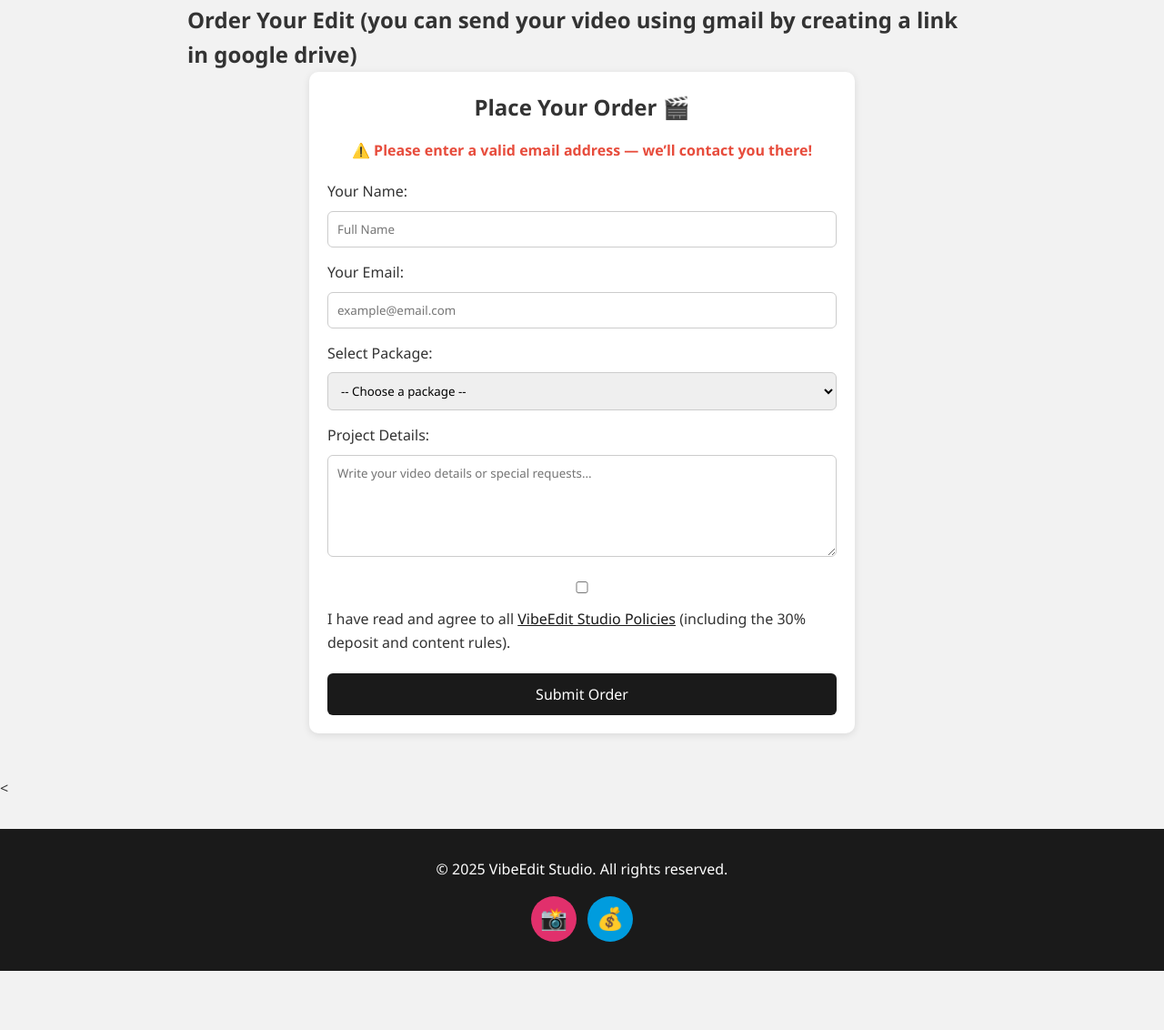
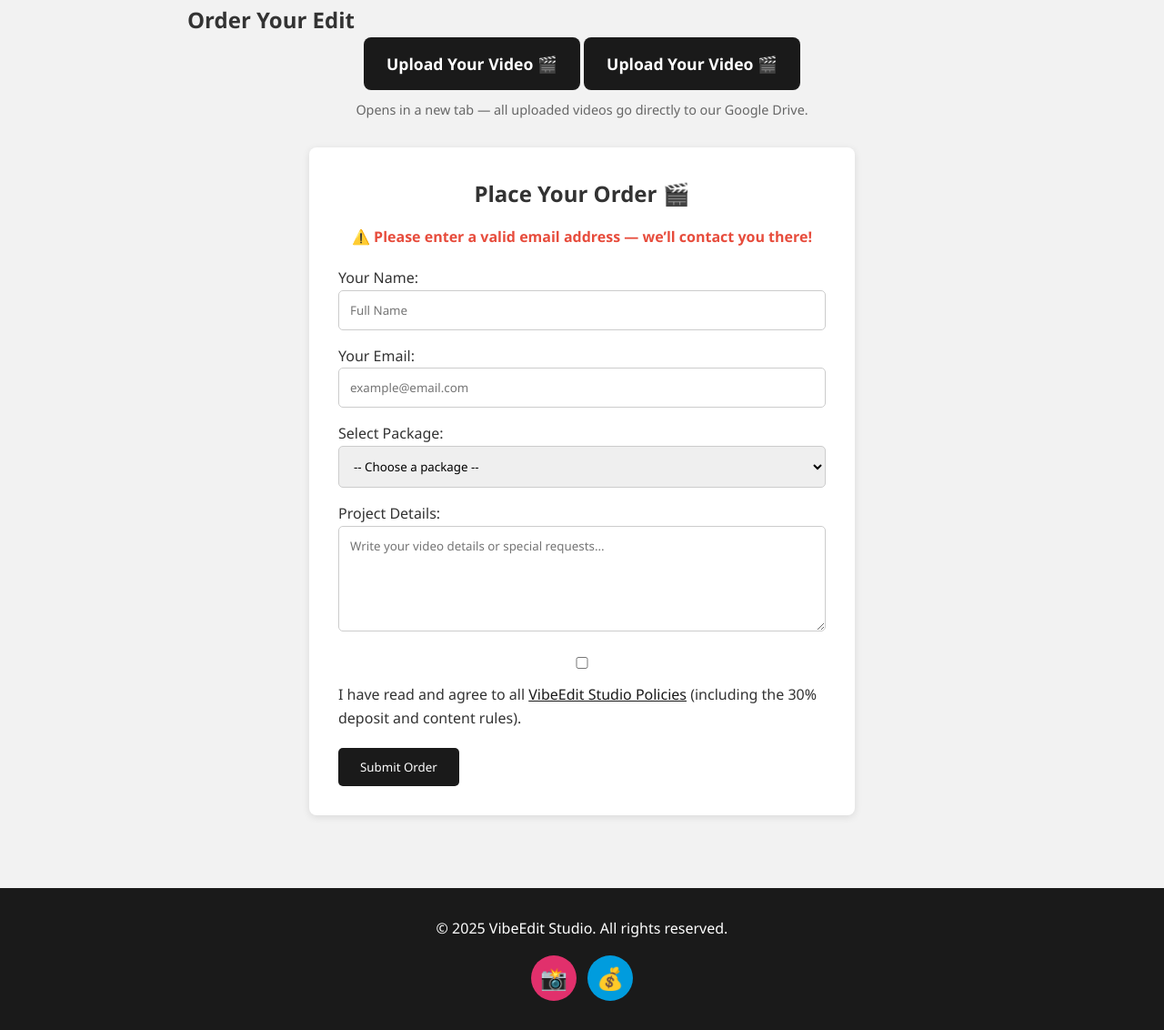
Before and after one commit to aakk3/VibeEditStudio, a plain HTML site: page index.html in a window 1280 px wide. Shown: the part 1476-2608 px from the top of the page at 91% size. Before the commit the page ends 2543 px from the top, so only its background shows below. Drawn offline with Linux system fonts and the light colour scheme.

Commit message:
Update index.html

```diff
--- a/index.html
+++ b/index.html
@@ -31,6 +31,8 @@
     @media (max-width:600px) { header h1, .hero h2 { font-size:1.8rem; } .hero p { font-size:1rem; } }
     .notice-box { background:#fff3cd; border:1px solid #ffeeba; padding:0.7rem; border-radius:5px; margin-bottom:1rem; color:#856404; font-weight:bold; }
     .policy-box { background:#d1ecf1; border:1px solid #bee5eb; padding:0.7rem; border-radius:5px; margin-bottom:1rem; color:#0c5460; font-weight:bold; }
+    .upload-btn { display:inline-block; background:#1a1a1a; color:white; padding:15px 25px; border-radius:8px; font-weight:bold; text-decoration:none; font-size:1.1rem; transition:0.3s; }
+    .upload-btn:hover { background:#333; }
   </style>
 </head>
 <body>
@@ -78,24 +80,37 @@
 </section>
 
 <section class="section" id="order">
-  <h2>Order Your Edit (you can send your video using gmail by creating a link in google drive)</h2>
-  <!-- VibeEdit Studio Order Form -->
-<!-- VibeEdit Studio Order Form -->
-<form action="https://formspree.io/f/meornlqr" method="POST" id="orderForm" style="max-width:600px;margin:auto;background:#fff;padding:20px;border-radius:10px;box-shadow:0 2px 8px rgba(0,0,0,0.1);font-family:'Segoe UI',sans-serif;">
+  <h2>Order Your Edit</h2>
 
+  <!-- Google Drive Upload Button -->
+  <div style="text-align:center; margin-bottom:30px;">
+  <a href="https://docs.google.com/forms/d/e/1FAIpQLSfrS7P4SUlW3zHEIkUhS3KNgLhyALxK_PQplq_ygPSRugKQvg/viewform?pli=1
+" target="_blank" class="upload-btn">
+  Upload Your Video 🎬
+</a>
+ <a href="https://docs.google.com/forms/d/e/1FAIpQLSfrS7P4SUlW3zHEIkUhS3KNgLhyALxK_PQplq_ygPSRugKQvg/viewform?pli=1
+" target="_blank" class="upload-btn">
+  Upload Your Video 🎬
+</a>
+
+    <p style="margin-top:10px; font-size:0.9rem; color:#666;">Opens in a new tab — all uploaded videos go directly to our Google Drive.</p>
+  </div>
+
+  <!-- Existing Formspree Order Form -->
+  <form action="https://formspree.io/f/meornlqr" method="POST" id="orderForm">
     <h2 style="text-align:center;margin-bottom:15px;">Place Your Order 🎬</h2>
     <p style="color:#e74c3c;font-weight:bold;text-align:center;margin-bottom:20px;">
       ⚠️ Please enter a valid email address — we’ll contact you there!
     </p>
 
-  <label style="display:block;margin-bottom:8px;">Your Name:</label>
-  <input type="text" name="name" placeholder="Full Name" required style="width:100%;padding:10px;margin-bottom:15px;border:1px solid #ccc;border-radius:6px;">
+    <label>Your Name:</label>
+    <input type="text" name="name" placeholder="Full Name" required>
 
-  <label style="display:block;margin-bottom:8px;">Your Email:</label>
-  <input type="email" name="email" placeholder="example@email.com" required style="width:100%;padding:10px;margin-bottom:15px;border:1px solid #ccc;border-radius:6px;">
+    <label>Your Email:</label>
+    <input type="email" name="email" placeholder="example@email.com" required>
 
-  <label style="display:block;margin-bottom:8px;">Select Package:</label>
-  <select name="package" required style="width:100%;padding:10px;margin-bottom:15px;border:1px solid #ccc;border-radius:6px;">
+    <label>Select Package:</label>
+    <select name="package" required>
       <option value="">-- Choose a package --</option>
       <option value="Basic">Basic - $2 per video</option>
       <option value="Standard">Standard - $5 per video</option>
@@ -104,23 +119,29 @@
       <option value="Creator Plan">Creator Plan - 10 videos / $99.99</option>
     </select>
 
-  <label style="display:block;margin-bottom:8px;">Project Details:</label>
-  <textarea name="message" rows="5" placeholder="Write your video details or special requests..." required style="width:100%;padding:10px;margin-bottom:15px;border:1px solid #ccc;border-radius:6px;"></textarea>
+    <label>Project Details:</label>
+    <textarea name="message" rows="5" placeholder="Write your video details or special requests..." required></textarea>
 
-  <!-- Policies Agreement -->
     <div style="margin-bottom:20px;">
-    <input type="checkbox" id="agree" required style="margin-right:8px;">
+      <input type="checkbox" id="agree" required>
       <label for="agree">I have read and agree to all <a href="#content-policy" style="color:#1a1a1a;text-decoration:underline;">VibeEdit Studio Policies</a> (including the 30% deposit and content rules).</label>
     </div>
 
-  <!-- Hidden Fields -->
     <input type="hidden" name="_subject" value="🎥 New Order from VibeEdit Studio">
     <input type="hidden" name="_template" value="table">
 
-  <button type="submit" style="background:#1a1a1a;color:#fff;padding:12px 20px;border:none;border-radius:6px;cursor:pointer;width:100%;font-size:1rem;">
-    Submit Order
-  </button>
+    <button type="submit">Submit Order</button>
   </form>
+
+</section>
+
+<footer>
+  <p>&copy; 2025 VibeEdit Studio. All rights reserved.</p>
+  <div style="margin-top:1rem; display:flex; justify-content:center; gap:12px;">
+    <a href="https://www.instagram.com/vibeeditstudio123/" target="_blank" style="display:flex; align-items:center; justify-content:center; width:50px; height:50px; background:#e1306c; border-radius:50%; color:white; font-size:24px; text-decoration:none;"><span>📸</span></a>
+    <a href="https://www.paypal.com/paypalme/Vibeeditstudio123" target="_blank" style="display:flex; align-items:center; justify-content:center; width:50px; height:50px; background:#009cde; border-radius:50%; color:white; font-size:24px; text-decoration:none;"><span>💰</span></a>
+  </div>
+</footer>
 
 <script>
 document.getElementById('orderForm').addEventListener('submit', function(e) {
@@ -132,50 +153,5 @@ document.getElementById('orderForm').addEventListener('submit', function(e) {
 });
 </script>
 
-
-</section>
-
-<<footer>
-  <p>&copy; 2025 VibeEdit Studio. All rights reserved.</p>
-
-  <!-- Social / Pay Buttons -->
-  <div style="margin-top:1rem; display:flex; justify-content:center; gap:12px;">
-    <!-- Instagram Button -->
-    <a href="https://www.instagram.com/vibeeditstudio123/" target="_blank" rel="noopener"
-       style="display:flex; align-items:center; justify-content:center; width:50px; height:50px; background:#e1306c; border-radius:50%; color:white; font-size:24px; text-decoration:none; transition: transform 0.2s ease;">
-      <span style="font-family:Arial, sans-serif;">📸</span>
-    </a>
-
-    <!-- PayPal Button -->
-    <a href="https://www.paypal.com/paypalme/Vibeeditstudio123" target="_blank" rel="noopener"
-       style="display:flex; align-items:center; justify-content:center; width:50px; height:50px; background:#009cde; border-radius:50%; color:white; font-size:24px; text-decoration:none; transition: transform 0.2s ease;">
-      <span style="font-family:Arial, sans-serif;">💰</span>
-    </a>
-  </div>
-</footer>
-
-<script>
-  document.getElementById('user_agent').value = navigator.userAgent || '';
-  const checkbox = document.getElementById('agreeCheckbox');
-  const agreementTextInput = document.getElementById('agreement_text');
-  const agreementTimeInput = document.getElementById('agreement_time');
-
-  const AGREEMENT_TEXT = "Customer agrees to VibeEdit Studio policies: content policy, 30% upfront payment, payment terms, refund policy.";
-  agreementTextInput.value = AGREEMENT_TEXT;
-
-  document.getElementById('orderForm').addEventListener('submit', function(e){
-    if(!checkbox.checked){
-      e.preventDefault();
-      alert("⚠️ You must read and agree to all policies (including 30% upfront payment) before placing an order.");
-      checkbox.scrollIntoView({behavior:"smooth", block:"center"});
-      checkbox.focus();
-      return false;
-    }
-    if(!agreementTimeInput.value){
-      agreementTimeInput.value = new Date().toISOString();
-    }
-  });
-</script>
-
 </body>
 </html>
```
Lines whose indentation alone changed are shown as unchanged.
